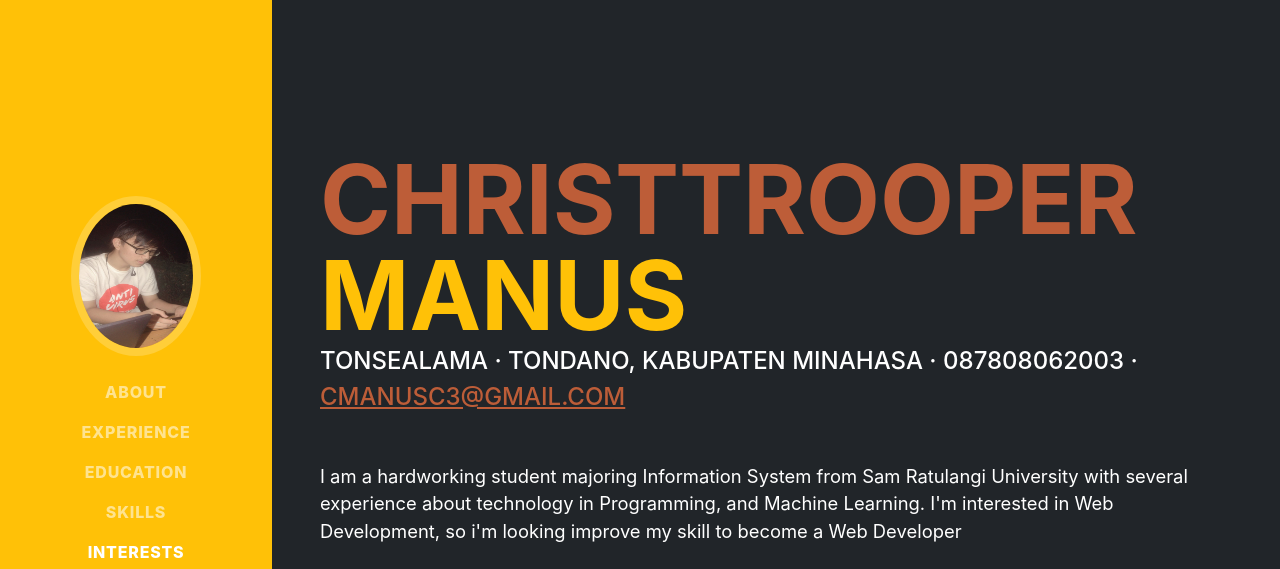
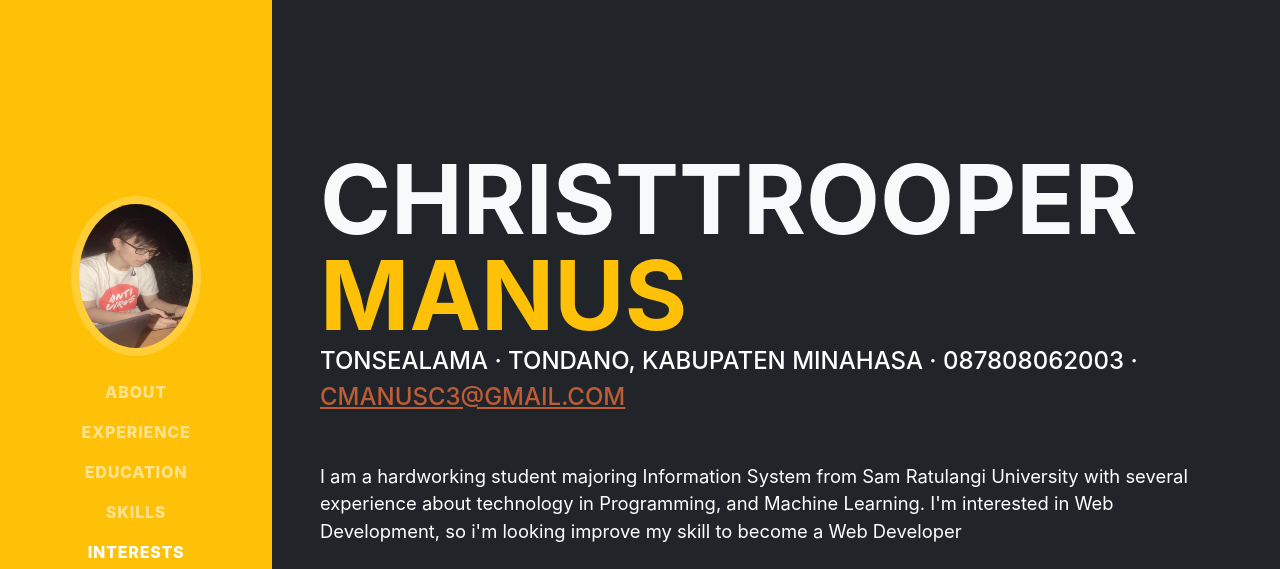
Before and after one commit to Chigo08/tugas2-fswd-arkatama, a plain HTML site: page index.html in a window 1280 px wide. Shown: the top 569 px of the page. Drawn offline with nearby package versions, Linux system fonts and the light colour scheme; a web font is replaced by a local one.

Commit message:
[FIX] mengubah tampilan

```diff
--- a/index.html
+++ b/index.html
@@ -91,7 +91,7 @@
       <!-- About-->
       <section class="resume-section" id="about">
         <div class="resume-section-content">
-          <h1 class="mb-0 text-primary">
+          <h1 class="mb-0 text-light bg-dark">
             Christtrooper
             <span class="text-warning">Manus</span>
           </h1>
```
